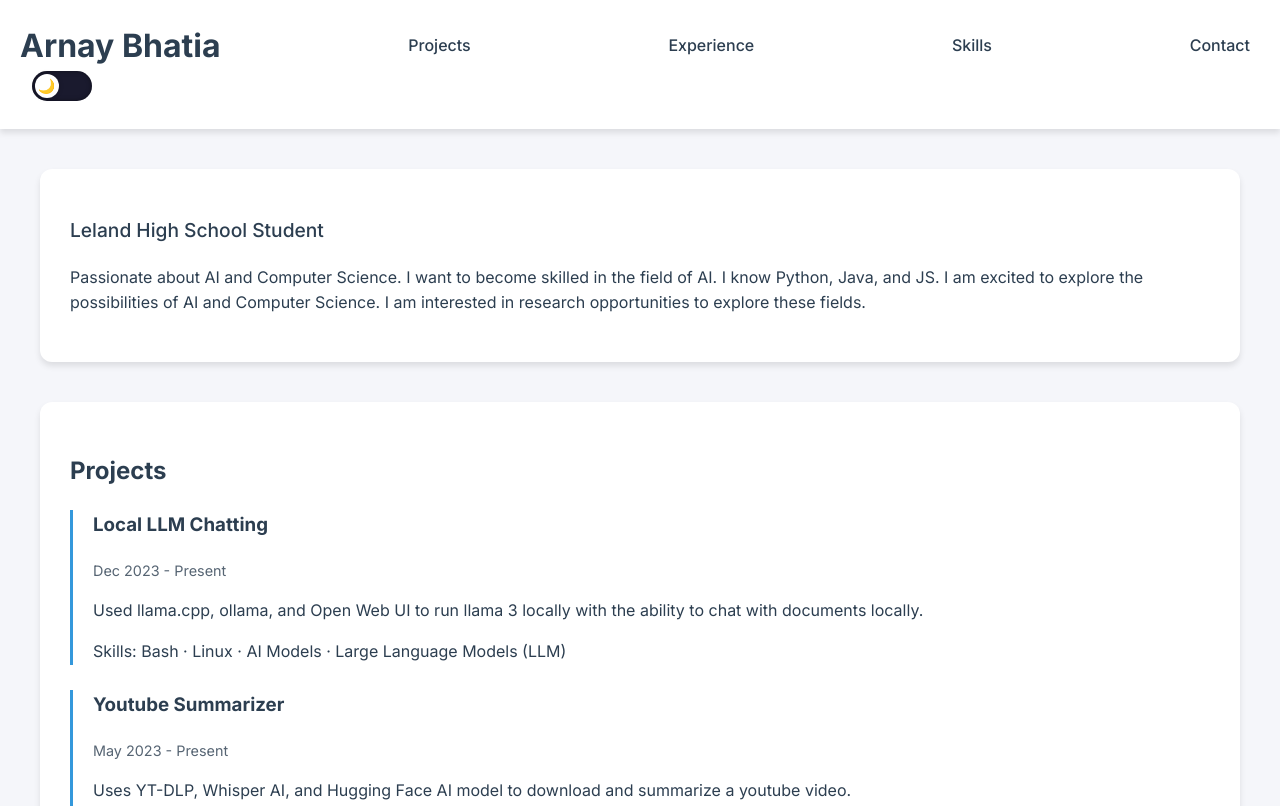
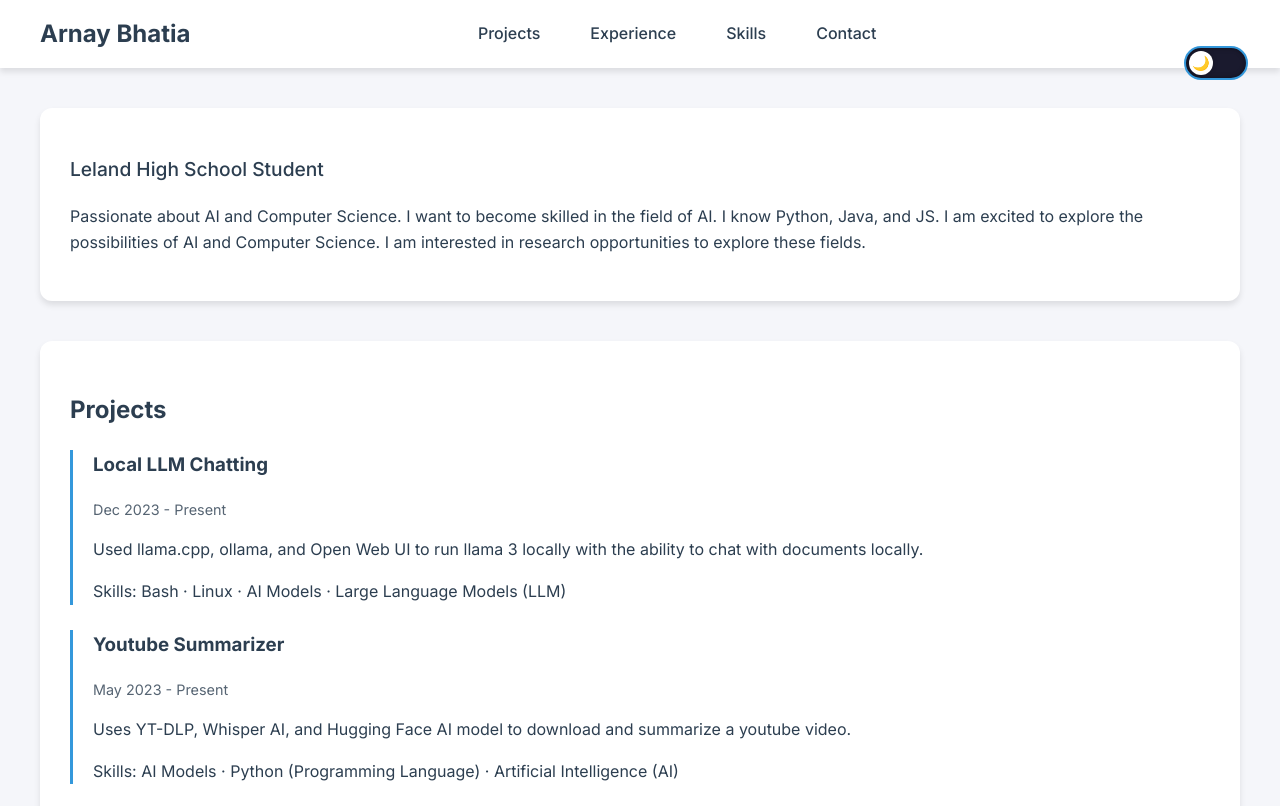
Before and after one commit to arnaybhatia/personal-website, a plain HTML site: page static/index.html in a window 1280 px wide. Shown: the top 806 px of the page. Drawn offline with Linux system fonts and the light colour scheme.

Commit message:
feat: Refactor navigation layout and implement theme switching functionality

```diff
--- a/static/index.html
+++ b/static/index.html
@@ -13,16 +13,20 @@
 <body>
     <header>
         <nav>
-            <ul>
-                <li><h1>Arnay Bhatia</h1></li>
-                <li><a href="#projects">Projects</a></li>
-                <li><a href="#experience">Experience</a></li>
-                <li><a href="#skills">Skills</a></li>
-                <li><a href="#contact">Contact</a></li>
-            </ul>
-            <div class="theme-switch">
-                <input type="checkbox" id="switch-theme" />
-                <label for="switch-theme"></label>
+            <div class="nav-left">
+                <h1>Arnay Bhatia</h1>
+            </div>
+            <div class="nav-center">
+                <a href="#projects">Projects</a>
+                <a href="#experience">Experience</a>
+                <a href="#skills">Skills</a>
+                <a href="#contact">Contact</a>
+            </div>
+            <div class="nav-right">
+                <div class="theme-switch">
+                    <input type="checkbox" id="switch-theme" />
+                    <label for="switch-theme"></label>
+                </div>
             </div>
         </nav>
     </header>
@@ -141,7 +145,6 @@
 
         <section id="contact">
             <h2>Contact</h2>
-            <p>Email: <a href="mailto:arnaybhatia@gmail.com">arnaybhatia@gmail.com</a></p>
             <p>LinkedIn: <a href="https://www.linkedin.com/in/arnay-bhatia" target="_blank">linkedin.com/in/arnay-bhatia</a></p>
         </section>
     </main>
--- a/static/scripts/main.js
+++ b/static/scripts/main.js
@@ -1,3 +1,19 @@
 document.addEventListener('DOMContentLoaded', () => {
-    console.log('Hello World');
+    const toggleSwitch = document.querySelector('.theme-switch input[type="checkbox"]');
+    const html = document.documentElement;
+
+    // Check for saved theme preference, otherwise use system preference
+    const currentTheme = localStorage.getItem('theme') ||
+        (window.matchMedia('(prefers-color-scheme: dark)').matches ? 'dark' : 'light');
+
+    // Set initial theme
+    html.setAttribute('data-theme', currentTheme);
+    toggleSwitch.checked = currentTheme === 'dark';
+
+    // Handle theme switching
+    toggleSwitch.addEventListener('change', (e) => {
+        const theme = e.target.checked ? 'dark' : 'light';
+        html.setAttribute('data-theme', theme);
+        localStorage.setItem('theme', theme);
+    });
 });
--- a/static/styles/style.css
+++ b/static/styles/style.css
@@ -47,63 +47,76 @@ body {
 /* Header Styles */
 header {
     background-color: var(--current-header);
-    padding: 20px 0;
+    padding: 15px 30px;
     box-shadow: var(--current-shadow);
     position: sticky;
     top: 0;
     z-index: 1000;
 }
 
-header nav ul {
+header nav {
+    max-width: 1200px;
+    margin: 0 auto;
     display: flex;
-    justify-content: space-between; /* Distribute items evenly */
-    align-items: center; /* Vertically align items */
-    margin: 0;
-    padding: 0 20px; /* Add padding to the nav */
+    justify-content: space-between;
+    align-items: center;
 }
 
-header nav li {
-    list-style: none; /* Remove bullet points */
-    margin: 0; /* Remove default margins */
+.nav-left {
+    display: flex;
+    align-items: center;
 }
 
-header nav h1 {
-    font-size: 2em; /* Adjust size as needed */
-    margin: 0; /* Remove default margins */
+.nav-left h1 {
+    font-size: 1.5em;
+    margin: 0;
+    color: var(--current-text);
 }
 
-header nav a {
+.nav-center {
+    display: flex;
+    gap: 30px;
+}
+
+.nav-center a {
     color: var(--current-text);
     text-decoration: none;
     font-weight: 500;
-    padding: 5px 10px; /* Add padding to links */
-    border-radius: 5px; /* Add rounded corners */
-    transition: background-color 0.3s; /* Add transition for hover effect */
+    padding: 5px 10px;
+    border-radius: 5px;
+    transition: all 0.3s ease;
 }
 
-header nav a:hover {
-    background-color: rgba(0, 0, 0, 0.1); /* Add subtle hover effect */
+.nav-center a:hover {
+    background-color: var(--current-accent);
+    color: white;
 }
 
-header nav a::after {
-    content: '';
-    position: absolute;
-    bottom: -2px;
-    left: 0;
-    width: 0;
-    height: 2px;
-    background-color: var(--current-accent);
-    transition: width 0.3s;
+.nav-right {
+    display: flex;
+    align-items: center;
 }
 
-header nav a:hover::after {
-    width: 100%;
+/* Theme Switch Styles */
+.theme-switch {
+    margin-left: 20px;
+    width: 56px;
+    height: 28px;
 }
 
-.theme-switch {
-    position: relative; /* Remove fixed positioning */
-    display: inline-block; /* Allow inline placement */
-    margin-left: 20px; /* Add margin for spacing */
+.theme-switch label {
+    width: 56px;
+    height: 28px;
+    border: 2px solid var(--current-accent);
+}
+
+.theme-switch label::after {
+    width: 22px;
+    height: 22px;
+}
+
+.theme-switch input:checked + label::after {
+    transform: translateX(26px);
 }
 
 /* Main Content Styles */
```
Also changed, not shown: 1 other file.
